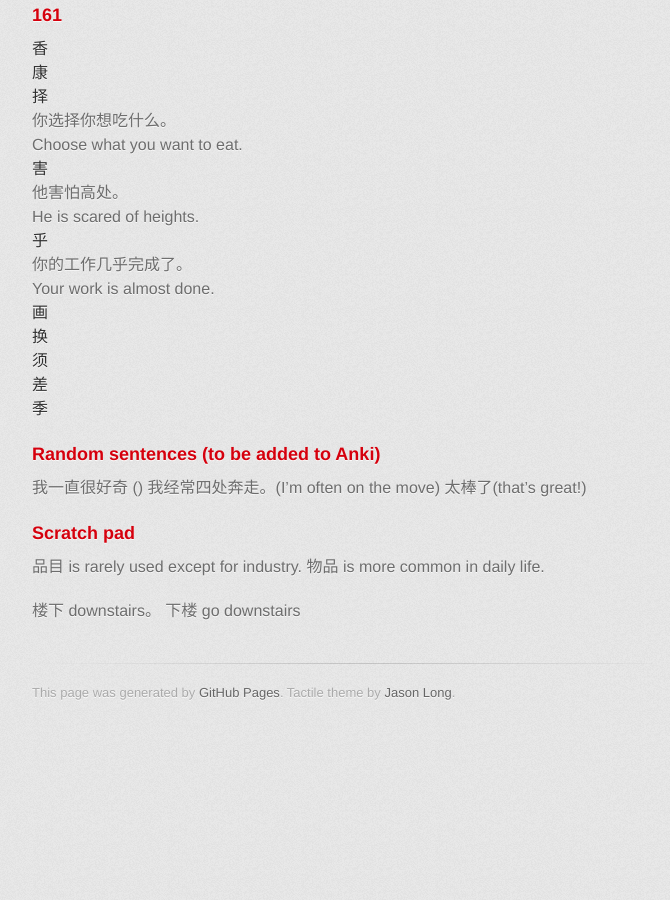
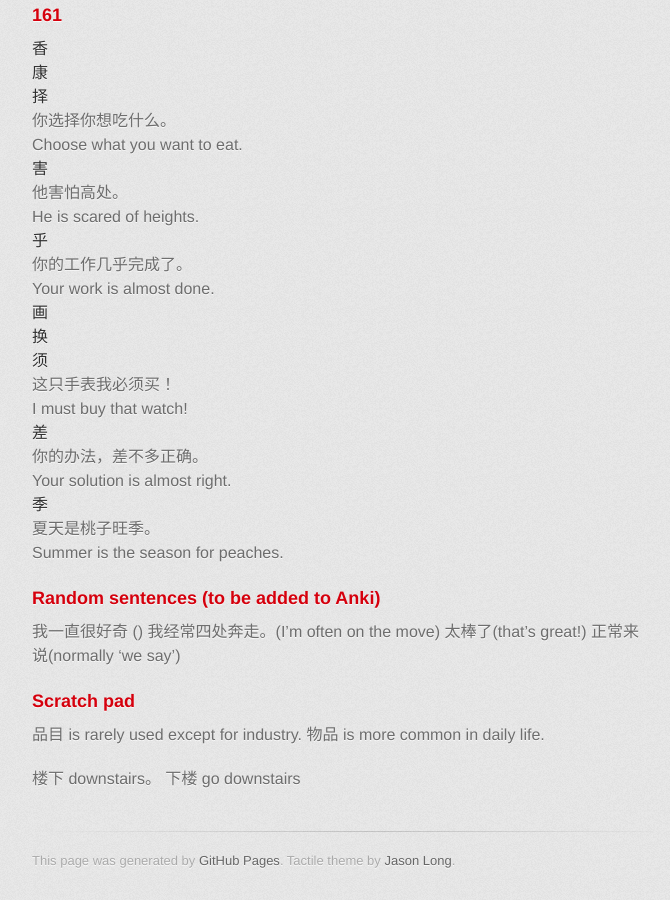
Before and after one commit to axiomiety/axiomiety.github.io, a Jekyll site: the page built from llog/mandarin.markdown, in a window 1280 px wide and 900 px high, scrolled down 11588 px. Shown: the whole window, without its empty margins (298-968 px from the left). Built offline with Jekyll 4.4.1, drawn with Linux system fonts in a browser that asks for light colours; nearby versions of some CDN libraries; some web fonts are replaced; before the commit the page ends 12320 px from its top, so only the background shows below that.

Commit message:
mandarin

```diff
--- a/llog/mandarin.markdown
+++ b/llog/mandarin.markdown
@@ -585,14 +585,14 @@ Character|Sentence|Translation
   <dd></dd>
   <dd></dd>
   <dt>须</dt>
-  <dd></dd>
-  <dd></dd>
+  <dd>这只手表我必须买！</dd>
+  <dd>I must buy that watch!</dd>
   <dt>差</dt>
-  <dd></dd>
-  <dd></dd>
+  <dd>你的办法，差不多正确。</dd>
+  <dd>Your solution is almost right.</dd>
   <dt>季</dt>
-  <dd></dd>
-  <dd></dd>
+  <dd>夏天是桃子旺季。</dd>
+  <dd>Summer is the season for peaches.</dd>
 </dl>
 <!--
 <dl>
@@ -607,6 +607,8 @@ Character|Sentence|Translation
 我一直很好奇 ()
 我经常四处奔走。(I'm often on the move)
 太棒了(that's great!)
+正常来说(normally 'we say')
+
 
 ### Scratch pad
 
```
